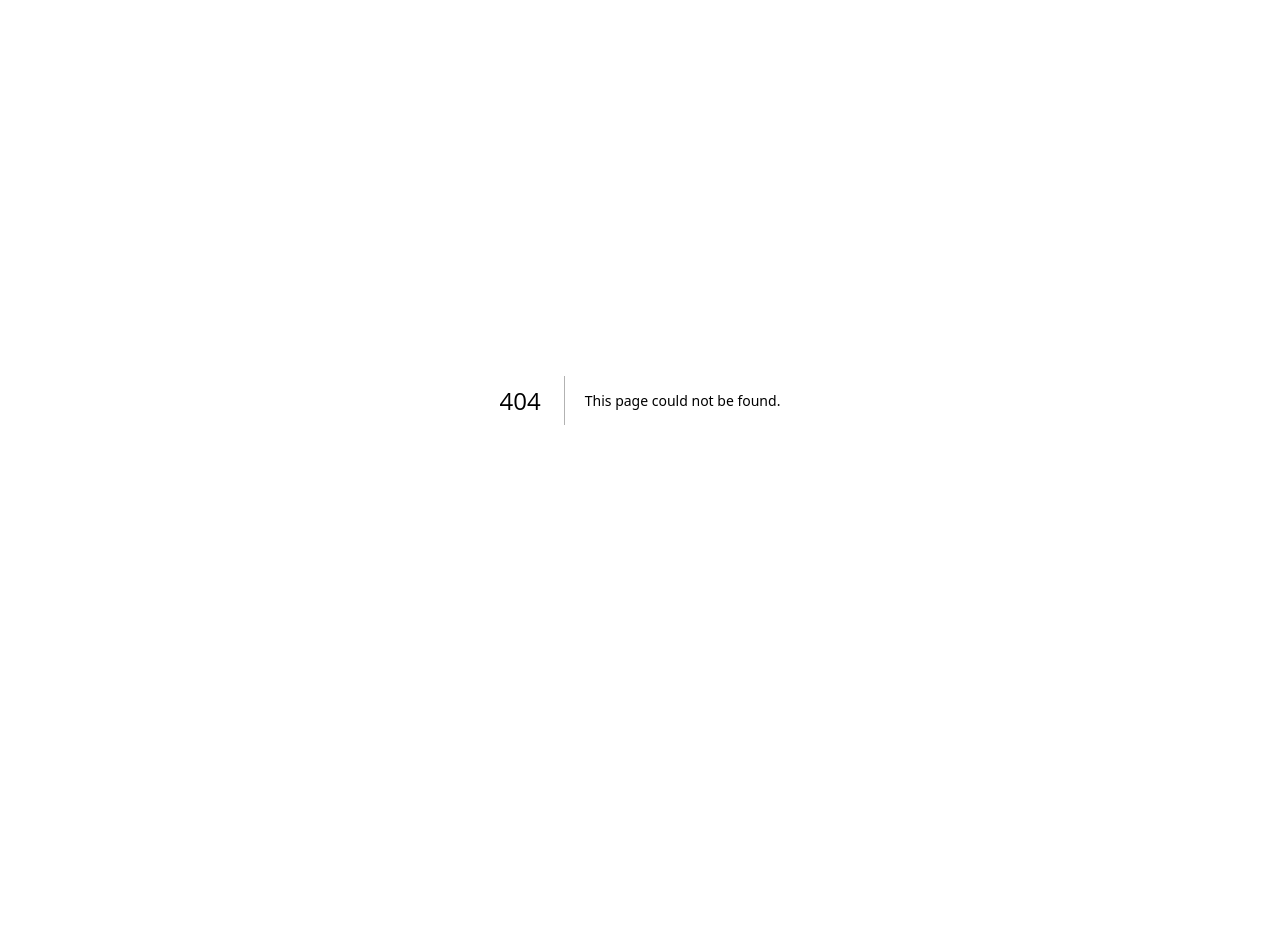
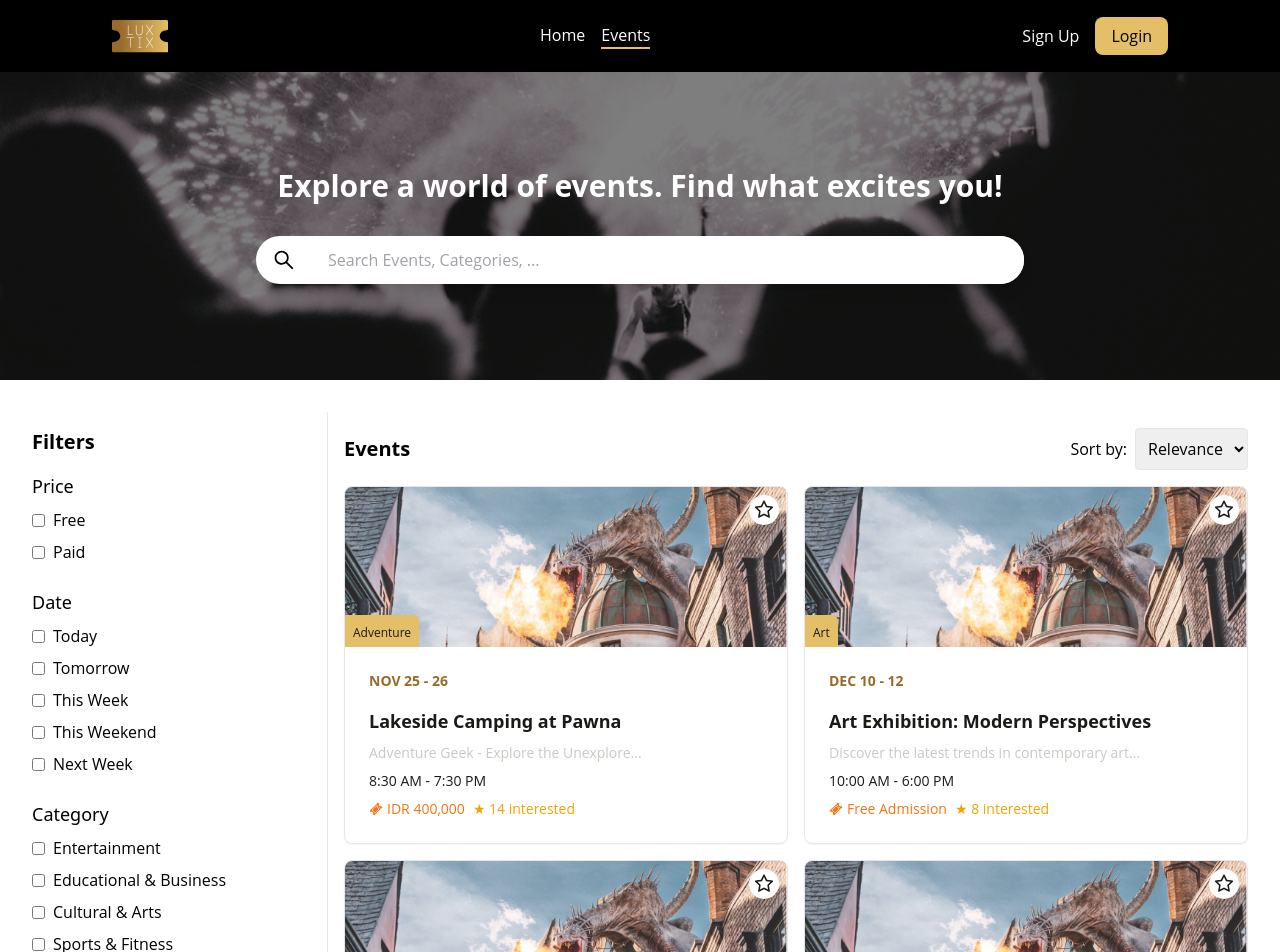
Before and after one commit to Luxtix/DTI-Frontend, a Next.js app: page /events in a window 1280 px wide. Before the commit this address had no page. Shown: the top 952 px of the page. Before the commit the page ends 800 px from the top, so only its background shows below. Built offline with nearby package versions, Linux system fonts and the light colour scheme.

Commit message:
feat(jacob) add events tab

```diff
--- /dev/null
+++ b/app/events/page.tsx
@@ -0,0 +1,14 @@
+import { EventsTab, Footer, HeroEvent, Navbar } from "@/components";
+
+function page() {
+  return (
+    <div>
+      <Navbar />
+      <HeroEvent />
+      <EventsTab />
+      <Footer />
+    </div>
+  );
+}
+
+export default page;
--- /dev/null
+++ b/components/EventsTab.tsx
@@ -0,0 +1,97 @@
+"use client";
+
+import eventCardItems from "@/utils/eventCardItems";
+import EventCard from "./EventCard";
+import { AiOutlineMenu, AiOutlineClose } from "react-icons/ai";
+import { useState } from "react";
+
+interface Filters {
+  price: string[];
+  date: string[];
+  category: string[];
+}
+
+const filters: Filters = {
+  price: ["Free", "Paid"],
+  date: ["Today", "Tomorrow", "This Week", "This Weekend", "Next Week"],
+  category: [
+    "Entertainment",
+    "Educational & Business",
+    "Cultural & Arts",
+    "Sports & Fitness",
+    "Technology & Innovation",
+    "Travel & Adventure",
+  ],
+};
+
+function EventsTab() {
+  const [showFilters, setShowFilters] = useState(false);
+
+  const toggleFilters = () => {
+    setShowFilters(!showFilters);
+  };
+
+  return (
+    <div className="flex flex-col md:flex-row max-w-7xl mx-auto px-4 py-4 sm:py-8">
+      <div className="sm:hidden mb-4">
+        <button
+          onClick={toggleFilters}
+          className="btn-anim flex items-center p-2 border rounded bg-luxtix-7"
+        >
+          {showFilters ? (
+            <AiOutlineClose size={24} />
+          ) : (
+            <AiOutlineMenu size={24} />
+          )}
+          <span className="ml-2">
+            {showFilters ? "Close Filters" : "Show Filters"}
+          </span>
+        </button>
+      </div>
+
+      <div
+        className={`${
+          showFilters ? "block" : "hidden"
+        } sm:block w-full sm:w-1/4 p-4 border-r`}
+      >
+        <h2 className="text-xl font-semibold mb-4">Filters</h2>
+        {Object.keys(filters).map((filterType) => (
+          <div className="mb-6" key={filterType}>
+            <h3 className="text-lg font-medium mb-2">
+              {filterType.charAt(0).toUpperCase() + filterType.slice(1)}
+            </h3>
+            <div>
+              {filters[filterType as keyof Filters].map((filter) => (
+                <label className="flex items-center mb-2" key={filter}>
+                  <input type="checkbox" className="mr-2" />
+                  {filter}
+                </label>
+              ))}
+            </div>
+          </div>
+        ))}
+      </div>
+
+      <div className="w-full sm:w-3/4 p-4">
+        <div className="flex justify-between items-center mb-4">
+          <h2 className="text-xl font-semibold">Events</h2>
+          <div className="flex items-center">
+            <span className="mr-2">Sort by:</span>
+            <select className="border p-2 rounded">
+              <option>Relevance</option>
+              <option>Date</option>
+              <option>Price</option>
+            </select>
+          </div>
+        </div>
+        <div className="grid grid-cols-1 sm:grid-cols-2 gap-4">
+          {eventCardItems.map((event) => (
+            <EventCard key={event.id} event={event} />
+          ))}
+        </div>
+      </div>
+    </div>
+  );
+}
+
+export default EventsTab;
--- /dev/null
+++ b/components/HeroEvent.tsx
@@ -0,0 +1,38 @@
+"use client";
+import heroImg2 from "@/public/heroimg2.png";
+import Image from "next/image";
+import { AiOutlineSearch } from "react-icons/ai";
+
+function Hero() {
+  return (
+    <div className="relative bg-cover bg-center h-screen sm:h-auto sm:p-24">
+      <div className="absolute inset-0 w-full">
+        <Image
+          src={heroImg2}
+          alt="hero image"
+          className="object-cover w-full h-full"
+        />
+      </div>
+      <div className="absolute inset-0 bg-black opacity-50"></div>
+      <div className="relative z-10 flex flex-col items-center justify-center h-full text-center text-white px-4">
+        <h2 className="text-2xl sm:text-3xl font-semibold mb-8">
+          Explore a world of events. Find what excites you!
+        </h2>
+        <div className="flex items-center bg-white rounded-full shadow-lg overflow-hidden w-full max-w-3xl">
+          <div className="flex items-center px-4">
+            <button className="btn-anim ">
+              <AiOutlineSearch className="text-black size-6" />
+            </button>
+          </div>
+          <input
+            type="text"
+            className="flex-grow py-3 px-4 text-zinc-700 placeholder-zinc-400 focus:outline-none"
+            placeholder="Search Events, Categories, ..."
+          />
+        </div>
+      </div>
+    </div>
+  );
+}
+
+export default Hero;
--- a/components/index.ts
+++ b/components/index.ts
@@ -5,3 +5,6 @@ export { default as Categories } from "./Categories";
 export { default as PopularEvents } from "./PopularEvents";
 export { default as OnlineEvents } from "./OnlineEvents";
 export { default as Newsletter } from "./Newsletter";
+
+export { default as HeroEvent } from "./HeroEvent";
+export { default as EventsTab } from "./EventsTab";
```
Also changed, not shown: public/heroimg2.png (added).
